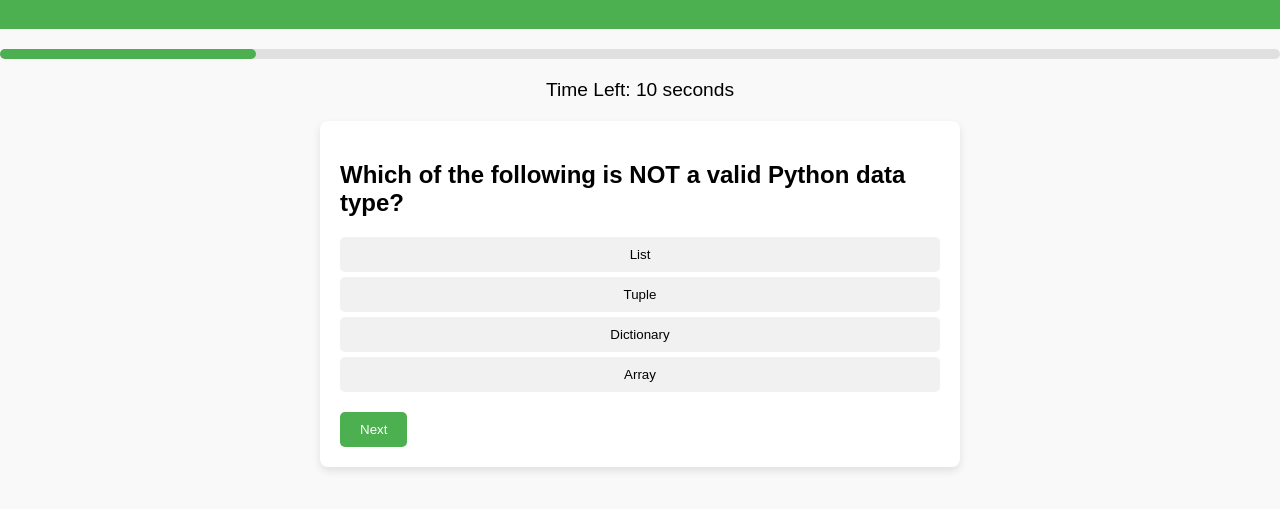
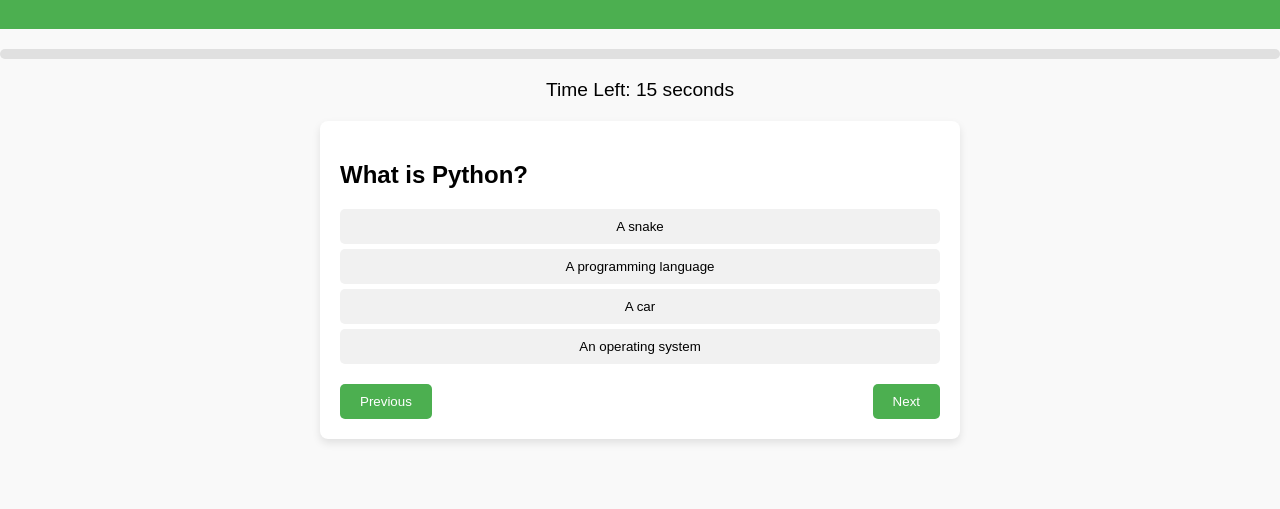
Before and after one commit to Syam-7096/TriviaTime, a plain HTML site: page index.html in a window 1280 px wide. Shown: the part 71-580 px from the top of the page. Drawn offline with Linux system fonts and the light colour scheme.

Commit message:
Updated quiz functionality.Some minor bugs with the timer n remaining minores.

```diff
--- a/index.html
+++ b/index.html
@@ -19,18 +19,14 @@
       <div id="question-container">
         <h2 id="question">Question will appear here</h2>
       </div>
-      <div id="options-container">
-        <button class="option">Option 1</button>
-        <button class="option">Option 2</button>
-        <button class="option">Option 3</button>
-        <button class="option">Option 4</button>
-      </div>
+      <div id="options-container"></div>
       <div id="navigation">
-        <button id="prev-btn" style="display: none;">Previous</button>
+        <button id="prev-btn">Previous</button>
         <button id="next-btn">Next</button>
       </div>
     </section>
   </main>
+  <!-- Link JavaScript at the end of the body -->
   <script src="script.js"></script>
 </body>
 </html>
--- a/script.js
+++ b/script.js
@@ -1,39 +1,26 @@
 const questions = [
-    {
-      question: "Which of the following is NOT a valid Python data type?",
-      options: ["List", "Tuple", "Dictionary", "Array"],
-      answer: 3,
-    },
-    {
-      question: "What is the output of: print(type(lambda x: x))?",
-      options: ["<class 'function'>", "<class 'lambda'>", "<class 'method'>", "Error"],
-      answer: 0,
-    },
-    {
-      question: "What is the purpose of the `__init__` method in Python?",
-      options: [
-        "To initialize a class instance",
-        "To define a private variable",
-        "To execute code at runtime",
-        "To declare static methods",
-      ],
-      answer: 0,
-    },
-    {
-      question: "Which of these statements about Python inheritance is true?",
-      options: [
-        "A class can only inherit from one parent class",
-        "Child classes override all methods of the parent class",
-        "Python supports multiple inheritance",
-        "Parent classes must implement all methods of child classes",
-      ],
-      answer: 2,
-    },
-    {
-      question: "What is the output of: print(2 ** 3 ** 2)?",
-      options: ["512", "64", "16", "Error"],
-      answer: 0,
-    },
+  { question: "What is Python?", options: ["A snake", "A programming language", "A car", "An operating system"], correct: 1 },
+  { question: "What is the output of: print(type(lambda x: x))?",options: ["<class 'function'>", "<class 'lambda'>", "<class 'method'>", "Error"], correct: 0 },
+  { question: "What does OOP stand for?", options: ["Object-Oriented Programming", "Operational Output Process", "Overlapping Object Procedures", "Organized Operations Program"], correct: 0 },
+  { question: "Which keyword is used to create a class in Python?", options: ["def", "class", "function", "module"], correct: 1 },
+  { question: "What is the correct file extension for Python files?", options: [".pyth", ".pt", ".py", ".python"], correct: 2 },
+  { question: "Which of the following is a mutable data type in Python?", options: ["String", "Tuple", "List", "Integer"], correct: 2 },
+  { question: "How do you define a function in Python?", options: ["function()", "def myFunction():", "create myFunction()", "func myFunction()"], correct: 1 },
+  { question: "Which operator is used for exponentiation in Python?", options: ["^", "**", "//", "%"], correct: 1 },
+  { question: "What is the output of `print(2 ** 3)` in Python?", options: ["6", "8", "9", "Error"], correct: 1 },
+  { question: "Which of these is NOT a Python keyword?", options: ["lambda", "yield", "var", "global"], correct: 2 },
+  { question: "Which Python library is used for data manipulation?", options: ["NumPy", "Matplotlib", "Pandas", "Flask"], correct: 2 },
+  { question: "What does the `self` keyword represent in a Python class?", options: ["The class itself", "A variable", "The instance of the class", "A function"], correct: 2 },
+  { question: "What is the purpose of the `__init__` method in Python?", options: ["Initialize a class", "Define a variable", "Create a function", "Initialize an object"], correct: 3 },
+  { question: "Which method is used to add an item to a list in Python?", options: ["insert()", "add()", "push()", "append()"], correct: 3 },
+  { question: "How do you comment a single line in Python?", options: ["//", "#", "/* */", "!!"], correct: 1 },
+  { question: "Which of the following is used to handle exceptions in Python?", options: ["try-catch", "try-except", "error handling", "catch block"], correct: 1 },
+  { question: "Which Python feature is used to iterate over items in a list?", options: ["while loop", "if-else", "for loop", "switch-case"], correct: 2 },
+  { question: "Which of these methods can be used to remove an element from a dictionary?", options: ["del", "remove", "discard", "pop"], correct: 0 },
+  { question: "What is the output of `type(3.14)`?", options: ["int", "float", "double", "decimal"], correct: 1 },
+  { question: "Which method is used to convert a string to lowercase in Python?", options: ["toLowerCase()", "lower()", "casefold()", "tolower()"], correct: 1 },
+  { question: "What does the `len()` function do?", options: ["Calculates the length of a string or collection", "Finds the size of a file", "Returns the maximum value in a list", "Counts the number of occurrences of an item"], correct: 0 },
+  { question: "Which Python module is used for regular expressions?", options: ["regex", "re", "match", "expr"], correct: 1 },
 ];
 
 let currentQuestionIndex = 0;
@@ -41,63 +28,112 @@ const questions = [
 let timeLeft = 15;
 let timerInterval;
 
+// DOM Elements
 const questionElement = document.getElementById("question");
-  const optionButtons = document.querySelectorAll(".option");
+const optionsContainer = document.getElementById("options-container");
+const prevButton = document.getElementById("prev-btn");
 const nextButton = document.getElementById("next-btn");
 const progressBar = document.getElementById("progress-bar");
 
+// Load Question
 function loadQuestion() {
+    clearInterval(timerInterval); // Clear any existing timers
+    timeLeft = 15; // Reset timer
+    updateTimerDisplay();
+
     const currentQuestion = questions[currentQuestionIndex];
+
+    // Reset UI
     questionElement.textContent = currentQuestion.question;
-    optionButtons.forEach((button, index) => {
-      button.textContent = currentQuestion.options[index];
-      button.disabled = false;
-      button.classList.remove("correct", "incorrect");
+    optionsContainer.innerHTML = "";
+    currentQuestion.options.forEach((option, index) => {
+        const button = document.createElement("button");
+        button.textContent = option;
+        button.classList.add("option");
+        button.onclick = () => handleAnswer(index);
+        optionsContainer.appendChild(button);
     });
+
+    prevButton.disabled = currentQuestionIndex === 0;
+    nextButton.disabled = true; // Disable Next until a question is answered
+
     updateProgressBar();
     startTimer();
 }
 
+// Handle Answer Selection
 function handleAnswer(selectedIndex) {
     const currentQuestion = questions[currentQuestionIndex];
-    clearInterval(timerInterval);
-    if (selectedIndex === currentQuestion.answer) {
+    clearInterval(timerInterval); // Stop the timer
+
+    optionsContainer.childNodes.forEach((button, index) => {
+        button.classList.add("disabled"); // Disable hover effect
+        if (index === currentQuestion.correct) {
+            button.classList.add("correct"); // Highlight the correct answer in green
+        }
+        if (index === selectedIndex && selectedIndex !== currentQuestion.correct) {
+            button.classList.add("incorrect"); // Highlight the selected incorrect answer in red
+        }
+        button.disabled = true;
+    });
+
+    nextButton.disabled = false; // Enable Next Button
+
+    if (selectedIndex === currentQuestion.correct) {
         score++;
-      optionButtons[selectedIndex].classList.add("correct");
-    } else {
-      optionButtons[selectedIndex].classList.add("incorrect");
-      optionButtons[currentQuestion.answer].classList.add("correct");
     }
-    optionButtons.forEach(button => (button.disabled = true));
 }
 
+// Timer Logic
 function startTimer() {
-    timeLeft = 15;
-    document.getElementById("time-left").textContent = timeLeft;
+    clearInterval(timerInterval); // Ensure only one interval is running
     timerInterval = setInterval(() => {
         timeLeft--;
-      document.getElementById("time-left").textContent = timeLeft;
-      if (timeLeft === 0) {
+        console.log("Time left:", timeLeft); // Debugging log
+        updateTimerDisplay();
+
+        if (timeLeft <= 0) {
             clearInterval(timerInterval);
-        handleAnswer(-1); // Timeout is treated as an incorrect answer
+            handleTimeout();
         }
     }, 1000);
 }
 
-  function updateProgressBar() {
-    const progress = ((currentQuestionIndex + 1) / questions.length) * 100;
-    progressBar.style.width = `${progress}%`;
+function updateTimerDisplay() {
+    const timerElement = document.getElementById("time-left");
+    timerElement.textContent = timeLeft;
 }
 
+// Handle Timeout
+function handleTimeout() {
+    const currentQuestion = questions[currentQuestionIndex];
+
+    optionsContainer.childNodes.forEach((button, index) => {
+        button.classList.add("disabled"); // Disable hover effect
+        if (index === currentQuestion.correct) {
+            button.classList.add("correct"); // Highlight the correct answer on timeout
+        }
+        button.disabled = true;
+    });
+
+    nextButton.disabled = false; // Enable Next Button
+}
+
+// End Quiz
 function endQuiz() {
     clearInterval(timerInterval);
     questionElement.textContent = `Quiz Over! Your score is ${score}/${questions.length}.`;
-    document.getElementById("options-container").style.display = "none";
+    optionsContainer.innerHTML = "";
+    prevButton.style.display = "none";
     nextButton.style.display = "none";
 }
 
-  optionButtons.forEach((button, index) => {
-    button.addEventListener("click", () => handleAnswer(index));
+// Navigation Buttons
+prevButton.addEventListener("click", () => {
+    if (currentQuestionIndex > 0) {
+        currentQuestionIndex--;
+        loadQuestion();
+    }
 });
 
 nextButton.addEventListener("click", () => {
@@ -109,5 +145,5 @@ const questions = [
     }
 });
 
-  // Initialize the quiz
+// Initialize Quiz
 loadQuestion();
--- a/style.css
+++ b/style.css
@@ -39,11 +39,15 @@ body {
   transition: background-color 0.3s;
 }
 
-  .option:hover {
+.option:hover:not(.disabled) {
   background-color: #d3d3d3;
 }
 
-  /* Correct and Incorrect Styles */
+.disabled {
+  pointer-events: none; /* Disables hover and clicking */
+  opacity: 0.9;
+}
+
 .correct {
   background-color: #4caf50;
   color: white;
```
Lines whose indentation alone changed are shown as unchanged.
